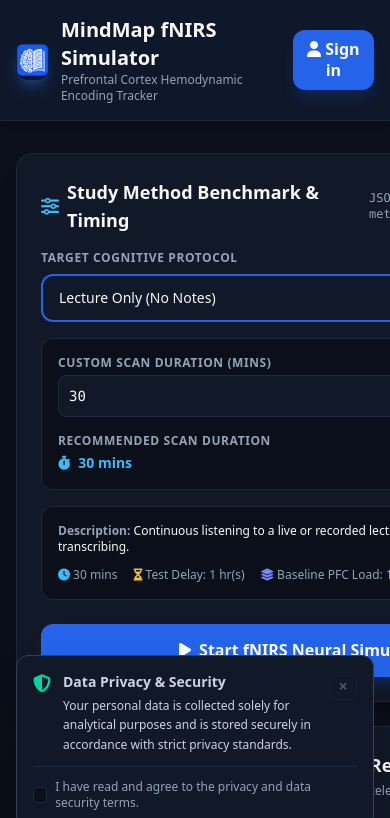
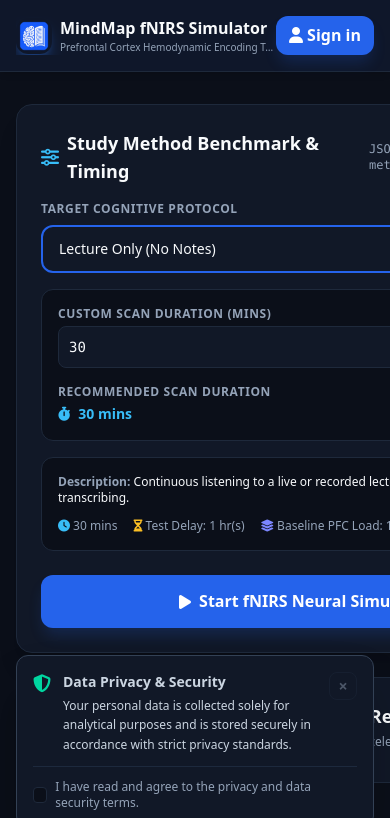
Before and after one commit to kat-rin-prog/MindMapApp, a plain HTML site: page MindMapWeb.html in a window 390 px wide. Shown: the top 818 px of the page. Drawn offline with nearby package versions, Linux system fonts and the light colour scheme.

Commit message:
Add files via upload

```diff
--- a/MindMapWeb.html
+++ b/MindMapWeb.html
@@ -13,22 +13,22 @@
 </head>
 <body class="min-h-screen flex flex-col">
 
-    <header class="app-header py-4 shadow-md backdrop-blur-md">
-        <div class="max-w-6xl mx-auto px-4 flex items-center justify-between">
-            <div class="flex items-center gap-3">
-                <a href="#" class="block focus:outline-none">
-                    <img src="logoMM.png" alt="MindMap fNIRS Logo" class="w-10 h-10 rounded-xl shadow-lg shadow-blue-500/30 object-cover">
+    <header class="app-header py-4 px-4 shadow-md backdrop-blur-md w-full">
+        <div class="max-w-6xl mx-auto flex items-center justify-between">
+            <div class="flex items-center gap-2 sm:gap-3 overflow-hidden">
+                <a href="#" class="block focus:outline-none shrink-0">
+                    <img src="logoMM.png" alt="MindMap fNIRS Logo" class="w-9 h-9 sm:w-10 sm:h-10 rounded-xl shadow-lg shadow-blue-500/30 object-cover">
                 </a>
-                <div>
-                    <h1 class="text-xl font-bold flex items-center gap-2">
+                <div class="min-w-0">
+                    <h1 class="text-base sm:text-xl font-bold truncate flex items-center gap-2">
                         MindMap fNIRS Simulator
                     </h1>
-                    <p class="text-xs text-muted">Prefrontal Cortex Hemodynamic Encoding Tracker</p>
+                    <p class="text-[10px] sm:text-xs text-muted truncate">Prefrontal Cortex Hemodynamic Encoding Tracker</p>
                 </div>
             </div>
 
-            <div class="flex items-center gap-3">
-                <span id="user-status-badge" class="text-xs px-3 py-1.5 rounded-full font-medium items-center gap-2 status-success hidden sm:flex">
+            <div class="flex items-center gap-2 shrink-0">
+                <span id="user-status-badge" class="text-xs px-3 py-1.5 rounded-full font-medium items-center gap-2 status-success hidden md:flex">
                     <span class="w-2 h-2 rounded-full bg-emerald-400 animate-pulse"></span> Optode Array Calibrated
                 </span>
                 <div id="auth-area" class="flex items-center gap-2"></div>
```
